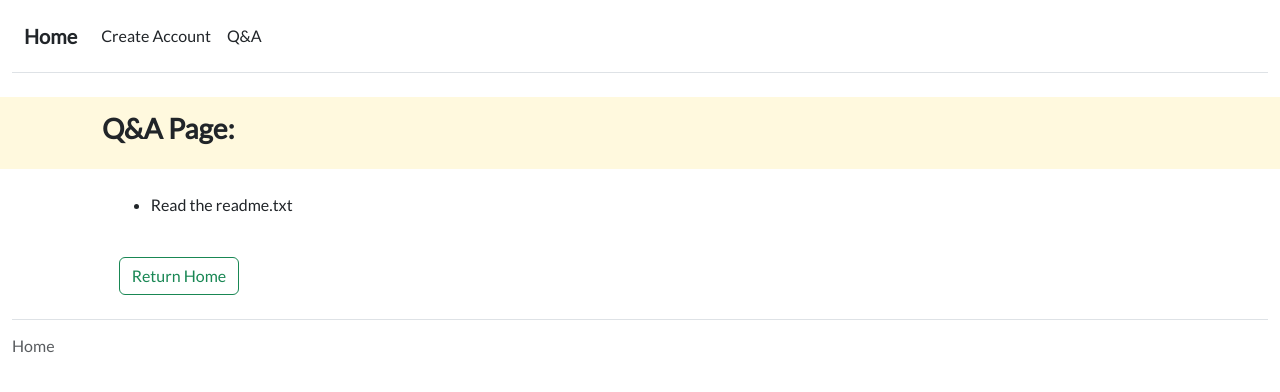
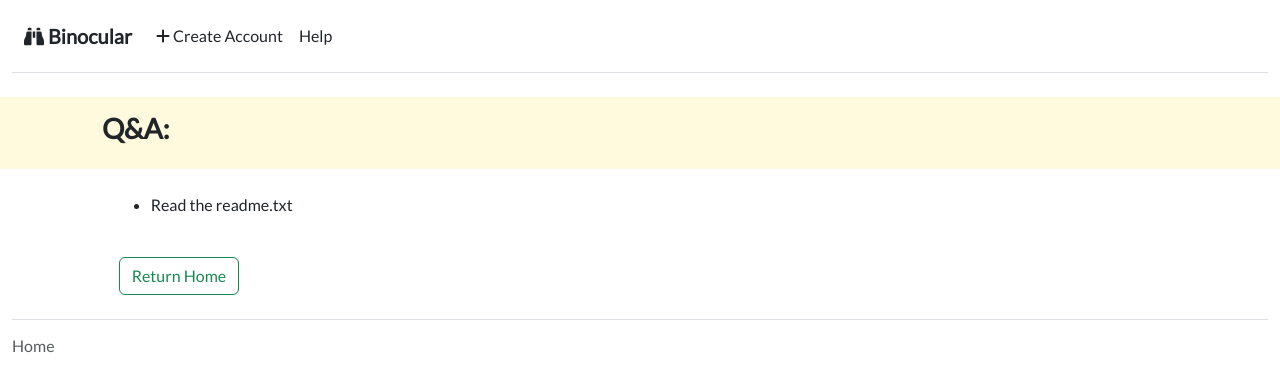
Before and after one commit to allisonw11/Binocular_Project, a Flask app: page /help in a window 1280 px wide. Shown: the top 392 px of the page. Run offline with Flask 2, Linux system fonts and the light colour scheme; some libraries are stand-ins or nearby versions.

Commit message:
Completed for DEMO

```diff
--- a/server.py
+++ b/server.py
@@ -145,6 +145,7 @@ def all_events_result():
             "radius": radius,
             "unit": "miles",
             "sort": sort,
+            "size": "10",
             "page": page
             }
 
@@ -256,7 +257,6 @@ def edit_review():
                                         )
     db.session.add(updated_review)
     db.session.commit()
-    flash("You have updated your review.", category="success")
     return "Review has been updated."
 
 
--- a/static/JS/gMap.js
+++ b/static/JS/gMap.js
@@ -22,7 +22,7 @@ function initMap() {
 
 
     const eventInfo = new google.maps.InfoWindow({
-        content: 'Here',
+        content: 'You are here!',
     });
 
     eventInfo.open(basicMap, eventMarker);
--- a/templates/base.html
+++ b/templates/base.html
@@ -12,6 +12,7 @@
     <link rel="preconnect" href="https://fonts.googleapis.com">
     <link rel="preconnect" href="https://fonts.gstatic.com" crossorigin>
     <link href="https://fonts.googleapis.com/css2?family=Lato&display=swap" rel="stylesheet">
+    <script src="https://kit.fontawesome.com/e392f29cbd.js" crossorigin="anonymous"></script>
     {% block head %}
     <title>{% block title %}TITLE GOES HERE{% endblock %}</title>
     {% endblock %}
@@ -25,7 +26,7 @@
 
     <nav class="navbar navbar-expand-md d-flex justify-content-center py-3 border-bottom">
       <div class="container-fluid">
-          <a href="/" class="navbar-brand link-dark" aria-current="page"><strong>Home</strong></a>
+          <a href="/" class="navbar-brand link-dark" aria-current="page"><i class="fa-solid fa-binoculars"></i> <strong>Binocular</strong></a>
         <button class="navbar-toggler collapsed" type="button" data-bs-toggle="collapse"
         data-bs-target="#navbarCollapse" aria-controls="navbarCollapse" aria-expanded="false"
         aria-label="Toggle navigation">
@@ -35,15 +36,15 @@
           <ul class="navbar-nav mb-2 mb-md-0">
           {% if "user" not in session %}
             <li class="nav-item ms-auto">
-              <a href="/new_account" class="nav-link link-dark" aria-current="page">Create Account</a>
+              <a href="/new_account" class="nav-link link-dark" aria-current="page"><i class="fa-solid fa-plus"></i> Create Account</a>
             </li>
 
             <li class="nav-item ms-auto">
-              <a href="/help" class="nav-link link-dark" aria-current="page">Q&A</a>
+              <a href="/help" class="nav-link link-dark" aria-current="page">Help</a>
             </li>
           {% else %}
             <li class="nav-item ms-auto">
-              <a href="/user_profile" class="nav-link link-dark" aria-current="page">Profile</a>
+              <a href="/user_profile" class="nav-link link-dark" aria-current="page"><i class="fa-regular fa-user"></i> Profile</a>
             </li>
 
             <li class="nav-item ms-auto">
@@ -51,7 +52,7 @@
             </li>
 
             <li class="nav-item ms-auto">
-              <a href="/help" class="nav-link link-dark" aria-current="page">Q&A</a>
+              <a href="/help" class="nav-link link-dark" aria-current="page">Help</a>
             </li>
 
             <li class="nav-item ms-auto">
@@ -90,7 +91,7 @@
   <div class="container-fluid" id="bottom-page">
     <footer class="d-flex flex-wrap justify-content-between align-items-center py-3 my-4 border-top">
       <div class="col-md-4 d-flex align-items-center">
-        <a href"/" class="mb-3 me-2 mb-md-0 text-muted text-decoration-none lh-1">Home
+        <a href"/" class="mb-3 me-2 mb-md-0 text-muted text-decoration-none lh-1"> Home
           <svg class="bi" width="30" height="24">
           <use xlink:href="#bootstrap"></use>
           </svg>
--- a/templates/help.html
+++ b/templates/help.html
@@ -6,7 +6,7 @@
 </br>
 <div id="header-box">
     <div class="container-fluid col-11">
-        <h3><strong>Q&A Page:</strong></h3>
+        <h3><strong>Q&A:</strong></h3>
     </div>
 </div>
 
--- a/templates/new_account.html
+++ b/templates/new_account.html
@@ -11,7 +11,7 @@
 
 <div id="header-underline">
     <div class="container-fluid col-10">
-        <h5> Please Enter Your Information Below:</h5>
+        <p> Please Enter Your Information Below:</p>
         <p> All required fields are indicated with *</p>
     </div>
 </div>
```
Also changed, not shown: static/CSS/maps2.css (deleted, +0 -9 lines), templates/event_details.html (+9 -6 lines), templates/homepage.html (+10 -9 lines).
